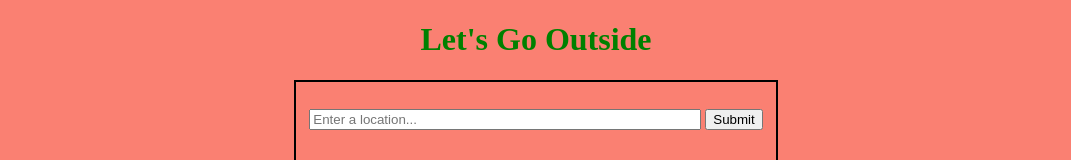
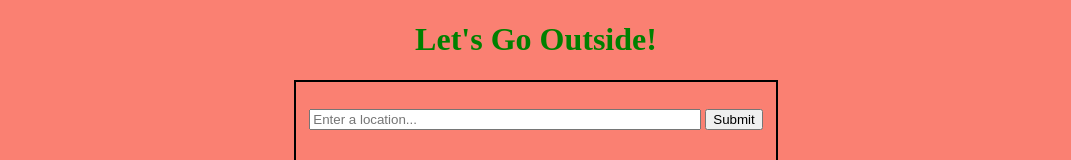
Before and after one commit to cjjujubee/api-hack-outdoor-inspiration, a plain HTML site: page index.html in a window 1280 px wide. Shown: the top 160 px of the page, without its empty margins (104-1175 px from the left). Drawn offline with nearby package versions, Linux system fonts and the light colour scheme.

Commit message:
Changes title slightly

```diff
--- a/index.html
+++ b/index.html
@@ -7,7 +7,7 @@
 	<link rel="stylesheet" href="css/style.css">
 </head>
 <body>
-	<header role="header"><h1>Let's Go Outside</h1></header>
+	<header role="header"><h1>Let's Go Outside!</h1></header>
 	<section class="form">
 		<form class="imageSearchBox">
 			<input class="userLocationInput" type="text" placeholder="Enter a location...">
```
